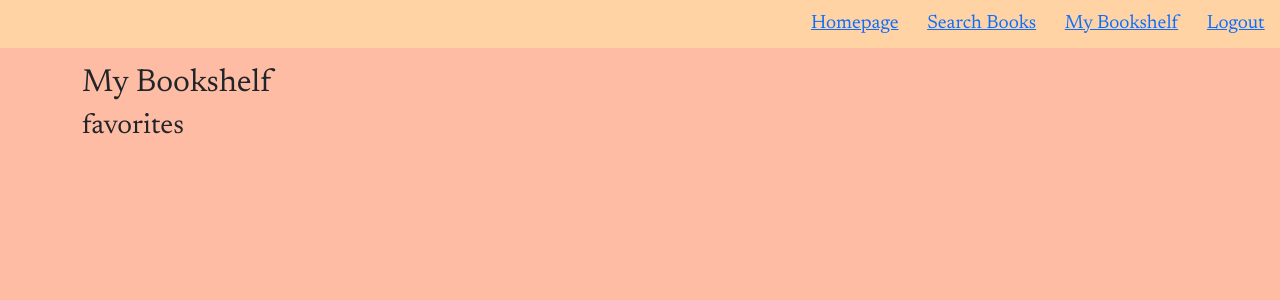
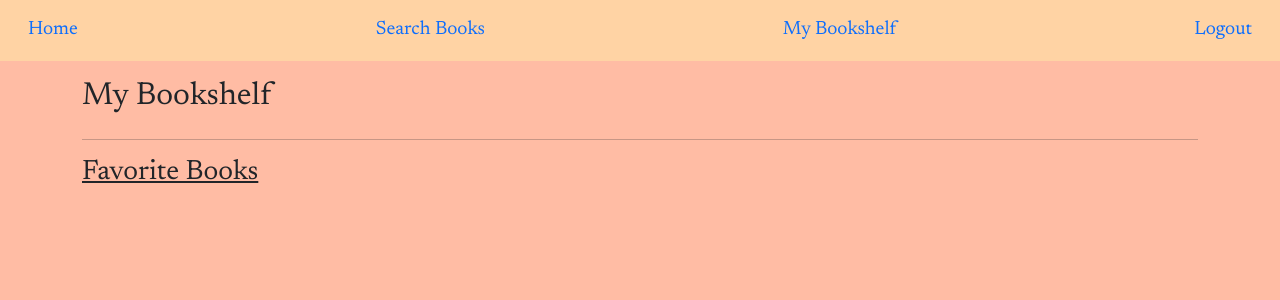
Before and after one commit to charlenebatiste/BookHub, a Node server app: page /profile in a window 1280 px wide. Shown: the top 300 px of the page. Run offline with Node 20, Linux system fonts and the light colour scheme; the visitor is signed in with stand-in values (Sample User, id 1); data that the repository does not hold is empty; some libraries are stand-ins or nearby versions.

Commit message:
add styling

```diff
--- a/public/css/style.css
+++ b/public/css/style.css
@@ -7,17 +7,13 @@ body{
   background-color: #ffbca4;
 }
 
-nav ul li {
-  text-decoration: none;
-  display: inline-block;
-  margin-right: .3em;
-  padding: .5em;
-  font-size: 1.2em;
+header {
+  background-color: #ffd3a4;
 }
 
-header {
-  background-color: #ffd3a4;
-  text-align: end;
+.navbar li {
+  font-size: 1.2em;
+  list-style-type: none;
 }
 
 .userInput-style {
@@ -28,3 +24,7 @@ header {
 .postContent{
   background-color: #fdf5ec;
 }
+
+.bookReturn{
+  border: solid 1px black;
+}
--- a/views/home.ejs
+++ b/views/home.ejs
@@ -1,10 +1,10 @@
-<div class="container">
+<div class="container my-3">
     <div class="row">
         <h2 class="col display-5">BookHub</h2>
     </div>
     <div class="row">
         <p class="col-9 offset-1 fs-3"> <u> Recent Posts</u></p>
-        <p class="col-2 fs-4"><a href="/new">Create A Post</a></p>
+        <a class="col-2 fs-4 btn btn-outline-secondary" href="/new" role="button">Create A Post</a>
     </div>
     <div class="row mb-3">
     <% allPosts.forEach(post => { %>
--- a/views/index.ejs
+++ b/views/index.ejs
@@ -1,6 +1,6 @@
 <div class="container">
     <div class="row">
-    <h2 class="col display-3">BookHub</h2>
+    <h2 class="col display-3 my-4">BookHub</h2>
     <p><em>An app for book lovers by book lovers</em></p>
 </div>
 
--- a/views/layout.ejs
+++ b/views/layout.ejs
@@ -13,21 +13,35 @@
     <!-- any partials will be included at the top of the body -->
     <%- include('partials/alerts') %>
     <header>
-      <nav>
-        <ul>
+      <nav class="navbar navbar-expand navbar-light">
+        <div class="container-fluid">
           <% if (!currentUser) {%>
-            <li><a href="/auth/signup">Signup</a></li>
-            <li><a href="/auth/login">Login</a></li>
-        <% } else { %>
-            <li><a href="/home">Homepage</a></li>
-            <li><a href="/search">Search Books</a></li>
-            <li><a href="/profile">My Bookshelf</a></li>
-            <li><a href="/auth/logout">Logout</a></li>
-
-        <% } %>
-        </ul>
-      </nav>
-    </header>
+          <div class="collapse navbar-collapse" id="navbarNav">
+            <ul class="navbar-nav">
+              <li class="nav-item">
+                <a class="nav-link active" aria-current="page" href="/auth/signup">Sign Up</a>
+              </li>
+              <li class="nav-item">
+                <a class="nav-link active" aria-current="page" href="/auth/login">Log In</a>
+              </li>
+              <% } else { %>
+                <li class="nav-item">
+                  <a class="nav-link active" aria-current="page" href="/home">Home</a>
+                </li>
+                <li class="nav-item">
+                  <a class="nav-link active" aria-current="page" href="/search">Search Books</a>
+                </li>
+                <li class="nav-item">
+                  <a class="nav-link active" aria-current="page" href="/profile">My Bookshelf</a>
+                </li>
+                <li class="nav-item">
+                  <a class="nav-link active" aria-current="page" href="/auth/logout"> Logout</a>
+                </li>
+                <% } %>
+            </ul>
+          </div>
+        </div>
+  </header>
     <%- body %>
     <script src="https://cdn.jsdelivr.net/npm/bootstrap@5.0.0-beta2/dist/js/bootstrap.bundle.min.js" integrity="sha384-b5kHyXgcpbZJO/tY9Ul7kGkf1S0CWuKcCD38l8YkeH8z8QjE0GmW1gYU5S9FOnJ0" crossorigin="anonymous"></script>
   </body>
--- a/views/new.ejs
+++ b/views/new.ejs
@@ -1,4 +1,4 @@
-<div class="container">
+<div class="container my-3">
   <div class="row">
     <h2 class="col display-6">BookHub</h2>
   </div>
--- a/views/profile.ejs
+++ b/views/profile.ejs
@@ -1,16 +1,27 @@
-<div class="container">
-<h2>My Bookshelf</h2>
-<h3>favorites</h3>
+<div class="container my-3">
+    <div class="row">
+        <h2 class="col">My Bookshelf</h2>
+    </div>
+    <hr>
+    <div class="row">
+        <h3 class="col"><u> Favorite Books </u></h3>
+    </div>
+    <div class="row">
+        <% favoriteBooks.forEach(book => { %>
+        <% if(book.dataValues.userId === user.id){ %>
+                <div class="col-4 favBook">
+                    <img src="<%= book.dataValues.bookCover%>" alt="cover of <%= book.dataValues.title %>">
+                    <p class="fs-5"><%= book.dataValues.title %></p>
+                    <p><%= book.dataValues.subtitle %></p>
+                    <p><%= book.dataValues.authors %></p>
 
-<% favoriteBooks.forEach(book => { %>
-    <% if(book.dataValues.userId === user.id){ %>
-    <div>
-        <p><%= book.dataValues.title %></p>
-        <p><%= book.dataValues.subtitle %></p>
-        <p><%= book.dataValues.authors %></p>
-        <img src="<%= book.dataValues.bookCover%>" alt="cover of <%= book.dataValues.title %>">
-        <form method="POST" action="/remove/<%= book.dataValues.id %>?_method=DELETE"><button class="btn btn-outline-danger" >Remove from Favorites</button></form>
+                    <form method="POST" action="/remove/<%= book.dataValues.id %>?_method=DELETE"><button class="btn btn-outline-danger" >Remove from Favorites</button></form>
+
+
+                </div>
+        <% }}) %>
     </div>
 
-<% }}) %>
+
+
 </div>
--- a/views/show.ejs
+++ b/views/show.ejs
@@ -1,4 +1,4 @@
-<div class="container">
+<div class="container my-3">
     <div class="row post-head">
       <h1 class="col-12 post-title"><%= postData.title %></h1>
         <hr>
```
Also changed, not shown: views/results.ejs (+18 -11 lines), views/search.ejs (+13 -8 lines).
